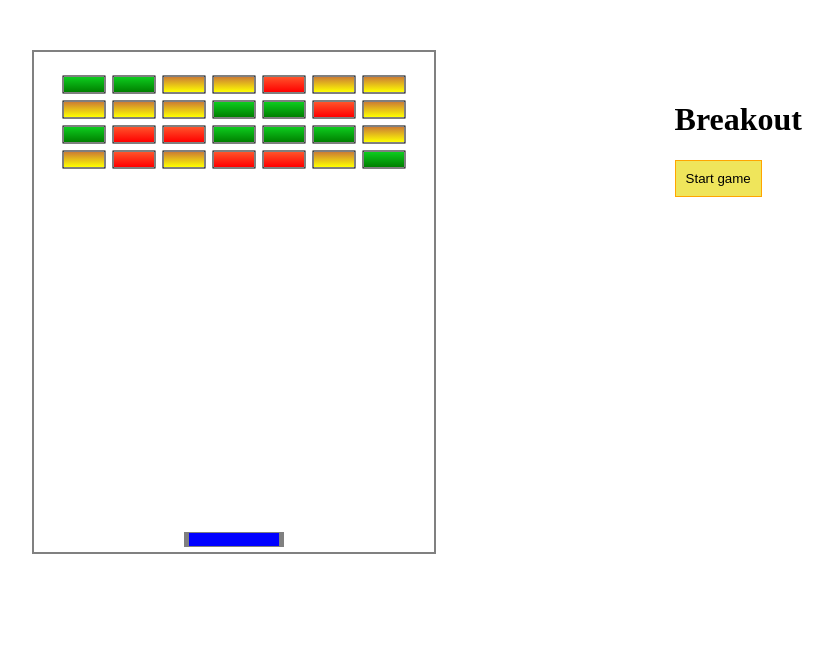
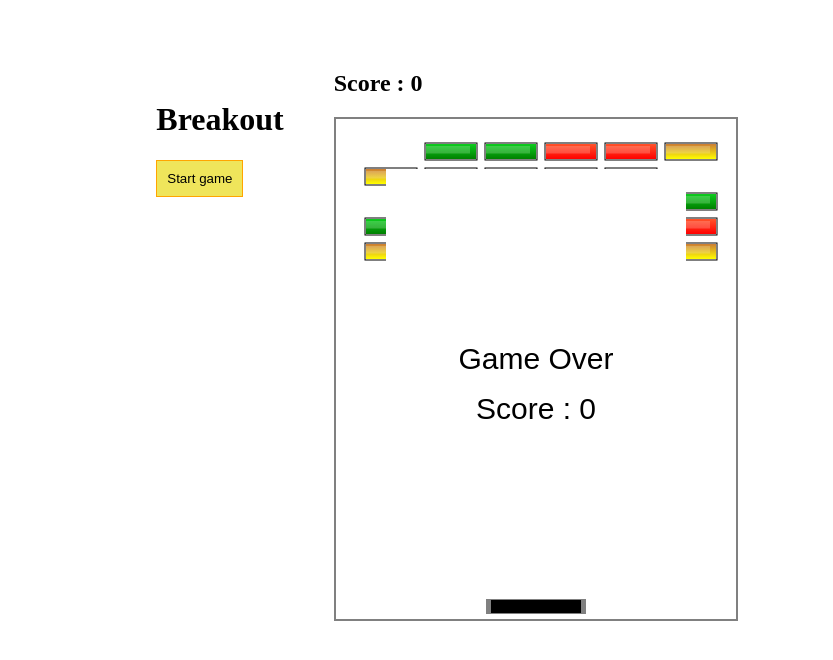
Before and after one commit to Fedduh/breakout_clone_tennis, a plain HTML site: page index.html in a window 1280 px wide. Both pictures are taken after a click on the button "Start game". Shown: the whole page, without its empty margins (208-1041 px from the left). Drawn offline with nearby package versions, Linux system fonts and the light colour scheme.

Commit message:
added score

```diff
--- a/index.html
+++ b/index.html
@@ -13,10 +13,13 @@
 
 <body>
   <div class="container">
-    <canvas id="canvasBoard" width="400" height="0"></canvas>
     <div id="explanation">
       <h1>Breakout</h1>
       <button id="startButton">Start game</button>
+    </div>
+    <div id="board">
+      <h2>Score : <span id="points">0</span></h2>
+      <canvas id="canvasBoard" width="400" height="0"></canvas>
     </div>
   </div>
 </body>
--- a/main.css
+++ b/main.css
@@ -1,18 +1,21 @@
 #explanation {
   padding: 30px;
-  float: right;
+}
+
+#board {
+  margin-left: 20px;
 }
 
 #canvasBoard {
   border: 2px solid grey;
-  float: left;
-  margin-right: 20px;
 }
 
 .container {
   margin: 0 auto;
   margin-top: 50px;
   width: 800px;
+  display: flex;
+  justify-content: center;
   /* border: 1px solid orange; */
 }
 
--- a/main.js
+++ b/main.js
@@ -1,13 +1,35 @@
 "use strict";
 
 // global variables
-var paddle, board, ballArray, ball, ball2, framerate;
+var paddle, board, ballArray, ball, ball2, blockArray, framerate, score, run, gameover;
 var goLeft = false;
 var goRight = false;
+// var audio = new Audio();
+// audio.src = "sounds/108934__soundcollectah__bottle-ping.aiff";
+
+
 
 
 $("document").ready(function () {
 
+  // function Sound(src) {
+  //   this.sound = document.createElement("audio");
+  //   this.sound.src = src;
+  //   this.sound.setAttribute("preload", "auto");
+  //   this.sound.setAttribute("controls", "none");
+  //   this.sound.style.display = "none";
+  //   document.body.appendChild(this.sound);
+  //   this.crossOrigin="anonymous"
+  //   this.play = function(){
+  //     this.sound.play();
+  //   }
+  //   this.stop = function(){
+  //     this.sound.pause();
+  //   }
+  // };
+
+  // var soundPaddle = new Sound("sounds/108934__soundcollectah__bottle-ping.aiff");
+  // console.log(soundPaddle);
   // ---------------
   // Assets
   var canvas = document.getElementById("canvasBoard");
@@ -36,7 +58,7 @@ $("document").ready(function () {
     this.draw = function () {
       ctx.fillStyle = "grey";
       ctx.fillRect(this.x, this.y, this.width, this.height);
-      ctx.fillStyle = "blue";
+      ctx.fillStyle = "black";
       ctx.fillRect(this.x + 5, this.y + 1, this.width - 10, this.height - 2);
     }
   };
@@ -60,10 +82,11 @@ $("document").ready(function () {
     ballArray.push(this);
   };
 
+
   function Block(x, y, health) {
     this.x = x;
     this.y = y;
-    this.width = 40; // 40
+    this.width = 50; // 40
     this.height = 15; // 15
     this.health = health;
     this.draw = function () {
@@ -89,25 +112,33 @@ $("document").ready(function () {
           break;
       }
       ctx.fillRect(this.x, this.y, this.width, this.height);
+      // overlay for glass effect
+      var glass_gradient = ctx.createLinearGradient(this.x, this.y, this.x, this.y + this.height / 2);
+      glass_gradient.addColorStop(0, "rgba(255,255,255,0.7)");
+      glass_gradient.addColorStop(0, "rgba(255,255,255,0.2)");
+      ctx.fillStyle = glass_gradient;
+      ctx.fillRect(this.x, this.y + 2, this.width - 6, this.height / 2);
     }
     blockArray.push(this);
   };
 
-  var blockArray = [];
 
   function createBlocks() {
-    for (var j = 1; j < 5; j++) { // 4 high
+    blockArray = [];
+    for (var j = 1; j < 6; j++) { // 4 high
       var x = 30;
-      for (var i = 0; i < 7; i++) { // 7 wide
-        var health = Math.floor(Math.random() * 3 + 1); // 1, 2, 3
-        var block = new Block(x, 25 * j, health);
+      for (var i = 0; i < 6; i++) { // 6 wide
+        var health = Math.floor(Math.random() * 4); // 1, 2, 3
+        if(health > 0) {
+        new Block(x, 25 * j, health);
+        }
         // blockArray.push(block);
-        x = x + 50;
+        x = x + 60;
       }
     }
   };
 
-  createBlocks();
+
 
   // function testBlock() {
   //   var block = new Block(150, 150);
@@ -122,15 +153,20 @@ $("document").ready(function () {
   // -----------
   // Start game
   function startGame() {
+    cancelAnimationFrame(run); // stop current updateAnimationFrame (if a game was already active)
+    gameover = false;
     board = new Board(); // update global var
     ctx.fillStyle = "white";
     ctx.fillRect(0, 0, board.width, board.height);
+    score = 0;
+    drawScore();
     paddle = new Paddle(); // update global var
+    ballArray = [];
     ball = new Ball(2, 2); // update global var
-    // ball2 = new Ball(1, 4); // update global var
+    ball2 = new Ball(1, 3); // update global var
+    createBlocks();
     framerate = 0; // update global var
-    // console.table(ballArray);
-    requestAnimationFrame(updateCanvas)
+    requestAnimationFrame(updateCanvas);
   };
 
   // ------------------
@@ -147,41 +183,46 @@ $("document").ready(function () {
     blockArray.forEach(function (block) {
       block.draw();
     })
+
     // balls collission
     ballArray.forEach(function (ball) {
       // hitting left / right border
       if (ball.x + ball.radius > board.width || ball.x - ball.radius < board.x) { ball.speedX *= -1 };
       // hitting top  border
       if (ball.y - ball.radius <= board.y) { ball.speedY *= -1 };
+      // hitting bottom (remove ball / game over)
+      if (ball.y - ball.radius >= board.height) {
+        ballArray.splice(ballArray.indexOf(ball), 1);
+        gameOver();
+      };
       // hitting paddle
       if (ball.y + ball.radius >= paddle.y
         && ball.y + ball.radius <= paddle.y + 5 //paddle.height
         && ball.x - ball.radius >= paddle.x - (ball.radius * 2)
         && ball.x + ball.radius <= paddle.x + paddle.width + (ball.radius * 2)
       ) {
-        var diff = Math.abs(ball.x - (paddle.x + paddle.width / 2));
-        var paddleXx = (paddle.x + paddle.width / 2);
-        var test = Math.abs(paddleXx - ball.x);
-        console.log("test x ball - paddle mid = " + test);
-        var test2 = test / (paddle.width / 2);
-        console.log("test2 = " + test2);
-        // ball.speedY *= -1;
-        if (ball.x > paddle.x + (paddle.width / 2)) { // right
-          // ball.speedX = 2 * ball.multiplier;
-          ball.speedX = (0.2 + (test2 * 2.2)) * ball.multiplier;
-          ball.speedY = (-4 + (test2 * 2.2)) * ball.multiplier;
+        // soundPaddle.play();
+        // Variables for setting the paddle physics
+        var paddleMidX = paddle.x + paddle.width / 2;
+        var diffPaddleBall = Math.abs(paddleMidX - ball.x);
+        var diffPercent = diffPaddleBall / (paddle.width / 2);
+        // Determine physics for paddle
+        // right hit
+        if (ball.x > paddle.x + (paddle.width / 2)) {
+          ball.speedX = (0.2 + (diffPercent * 2.2)) * ball.multiplier;
+        } else {
+          // left hit
+          ball.speedX = -0.2 - (diffPercent * 2.2) * ball.multiplier;
+        };
+        ball.speedY = (-4 + (diffPercent * 2.2)) * ball.multiplier;
+      };
 
-        } else { //left
-          ball.speedX = -0.2 - (test2 * 2.2) * ball.multiplier;
-          ball.speedY = (-4 + (test2 * 2.2)) * ball.multiplier;
-        };
-        console.table(ball);
-        // ball.speedY *= -1 * (((ball.x - paddle.x) / paddle.width) * 0.2 + 0.25)
-      };
       // hitting blocks
       blockArray.forEach(function (block) {
         if (rectCircleColliding(ball, block) && ball.speedStatus == true) {
           explodeBlock(block);
+          score++;
+          drawScore();
           if (ball.x - ball.radius >= block.x + block.width - 5 || ball.x + ball.radius <= block.x + 5) {
             ball.speedX *= -1; //hit from left/right
             // console.log("hit left / right");
@@ -194,7 +235,7 @@ $("document").ready(function () {
           setTimeout(function () {
             ball.speedStatus = true;
             console.log("reset")
-          }, 48);
+          }, 40);
         }
 
       });
@@ -205,8 +246,9 @@ $("document").ready(function () {
       ball.draw();
     });
 
-
-    requestAnimationFrame(updateCanvas);
+    if (!gameover) {
+      run = requestAnimationFrame(updateCanvas);
+    }
   };
 
   // COLLISION
@@ -246,6 +288,26 @@ $("document").ready(function () {
     //
   }
 
+  // -----------
+  // Score
+  function drawScore() {
+    $("#points").text(score);
+  };
+
+  // ---------------
+  // Check game over
+  function gameOver() {
+    if (ballArray.length == 0) {
+      gameover = true;
+      ctx.fillStyle = "white";
+      ctx.fillRect(50, 50, board.width - 100, board.height - 100);
+      ctx.fillStyle = "black";
+      ctx.font = "30px Arial"
+      ctx.textAlign = "center";
+      ctx.fillText("Game Over", board.width / 2, board.height / 2);
+      ctx.fillText("Score : " + score, board.width / 2, board.height / 2 + 50);
+    }
+  };
 
   // -----------------
   // Start game trigger
```
Also changed, not shown: 1 other file.
